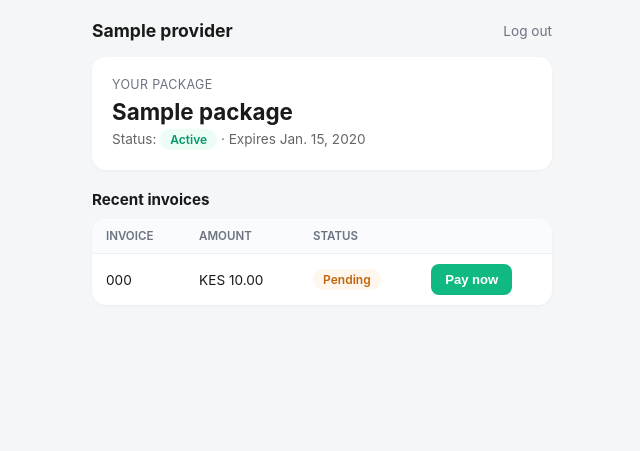
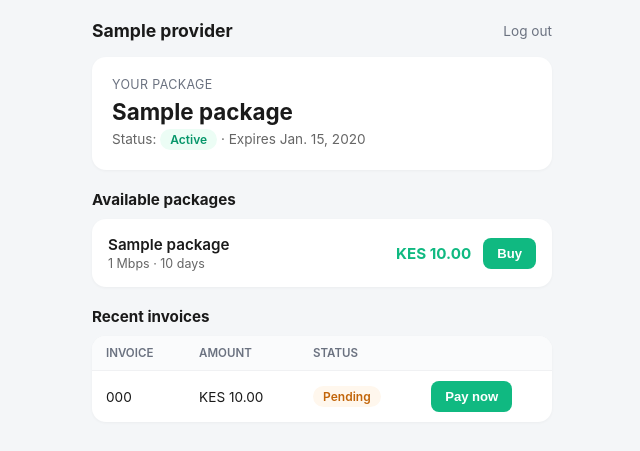
Before and after one commit to Moogi8178/FINMO_BILLING-SYSTEM, a Django app: page /customer/dashboard/ in a window 1280 px wide. Shown: the top 451 px of the page, without its empty margins (318-958 px from the left). Run offline with Django 5.2, Linux system fonts and the light colour scheme; a user stored in the database is signed in; tables that the repository leaves empty hold one stand-in row (values such as "Sample post"); parts of the project's set-up code (start-up, migrations or seed data) failed here and were passed over.

Commit message:
Enhance customer dashboard with package selection
Added a section for available packages with cards for each package, including a buy button. Updated the payment handling for existing invoices.

```diff
--- a/templates/billing/customer_dashboard.html
+++ b/templates/billing/customer_dashboard.html
@@ -27,6 +27,20 @@
   .btn { display:inline-block; padding:8px 14px; background:#10b981; color:#fff; border:none; border-radius:8px; font-size:0.82rem; font-weight:600; cursor:pointer; }
   .btn:hover { background:#059669; }
   .empty-hint { font-size:0.85rem; color:#6b7280; padding: 10px 14px; }
+  .packages { display:flex; flex-direction:column; gap:10px; }
+  .package-card {
+    background:#fff; border-radius:14px; padding:16px; box-shadow:0 1px 3px rgba(0,0,0,0.04);
+    display:flex; align-items:center; justify-content:space-between;
+  }
+  .package-card .name { font-weight:600; font-size:0.95rem; }
+  .package-card .meta { font-size:0.78rem; color:#666; margin-top:2px; }
+  .package-card .price { font-weight:700; color:#10b981; font-size:0.95rem; margin-right:12px; }
+  .package-right { display:flex; align-items:center; }
+  .status-banner {
+    display:none; background:#fff7ed; color:#9a6700; padding:12px 16px; border-radius:10px;
+    font-size:0.85rem; margin-bottom:16px; font-weight:600;
+  }
+  .status-banner.show { display:block; }
 </style>
 </head>
 <body>
@@ -35,6 +49,8 @@
     <h1>{{ provider.business_name }}</h1>
     <a href="{% url 'customer-logout' %}">Log out</a>
   </div>
+
+  <div id="status-banner" class="status-banner"></div>
 
   <div class="card">
     <div class="label">Your package</div>
@@ -46,6 +62,25 @@
   </div>
 
   {% csrf_token %}
+
+  <div class="section-title">Available packages</div>
+  <div class="packages">
+    {% for pkg in packages %}
+    <div class="package-card">
+      <div>
+        <div class="name">{{ pkg.name }}</div>
+        <div class="meta">{{ pkg.speed_mbps }} Mbps &middot; {{ pkg.duration_days }} days</div>
+      </div>
+      <div class="package-right">
+        <div class="price">KES {{ pkg.price }}</div>
+        <button class="btn" onclick="buyPackage({{ pkg.id }}, this)">Buy</button>
+      </div>
+    </div>
+    {% empty %}
+    <div class="empty-hint">No packages available right now.</div>
+    {% endfor %}
+  </div>
+
   <div class="section-title">Recent invoices</div>
   <table>
     <tr><th>Invoice</th><th>Amount</th><th>Status</th><th></th></tr>
@@ -56,7 +91,7 @@
       <td><span class="badge badge-{{ inv.status }}">{{ inv.get_status_display }}</span></td>
       <td>
         {% if inv.status == 'pending' %}
-        <button class="btn" onclick="payInvoice({{ inv.id }}, this)">Pay now</button>
+        <button class="btn" onclick="payExistingInvoice({{ inv.id }}, this)">Pay now</button>
         {% endif %}
       </td>
     </tr>
@@ -72,7 +107,56 @@ function getCookie(name) {
   const parts = value.split(`; ${name}=`);
   if (parts.length === 2) return parts.pop().split(';').shift();
 }
-function payInvoice(invoiceId, btn) {
+
+function showBanner(text) {
+  const banner = document.getElementById('status-banner');
+  banner.textContent = text;
+  banner.classList.add('show');
+}
+
+function pollPaymentStatus(paymentId) {
+  fetch('/api/payments/' + paymentId + '/status/')
+    .then(function(r) { return r.json(); })
+    .then(function(data) {
+      if (data.status === 'completed') {
+        showBanner('Payment successful! Reloading...');
+        setTimeout(function() { location.reload(); }, 1500);
+      } else if (data.status === 'failed' || data.status === 'cancelled') {
+        showBanner(data.result_desc || 'Payment did not go through. Try again.');
+      } else {
+        setTimeout(function() { pollPaymentStatus(paymentId); }, 3000);
+      }
+    })
+    .catch(function() { setTimeout(function() { pollPaymentStatus(paymentId); }, 5000); });
+}
+
+function buyPackage(packageId, btn) {
+  btn.disabled = true;
+  btn.textContent = 'Sending...';
+  fetch('/customer/buy/' + packageId + '/', {
+    method: 'POST',
+    headers: { 'X-CSRFToken': getCookie('csrftoken') },
+  })
+  .then(function(r) { return r.json(); })
+  .then(function(data) {
+    if (data.error) {
+      alert(data.error);
+      btn.disabled = false;
+      btn.textContent = 'Buy';
+    } else {
+      showBanner('Check your phone — enter your M-Pesa PIN to complete payment.');
+      btn.textContent = 'Check phone';
+      pollPaymentStatus(data.payment_id);
+    }
+  })
+  .catch(function() {
+    alert('Something went wrong.');
+    btn.disabled = false;
+    btn.textContent = 'Buy';
+  });
+}
+
+function payExistingInvoice(invoiceId, btn) {
   btn.disabled = true;
   btn.textContent = 'Sending...';
   fetch('/api/mpesa/stkpush/', {
@@ -90,7 +174,9 @@ function payInvoice(invoiceId, btn) {
       btn.disabled = false;
       btn.textContent = 'Pay now';
     } else {
-      btn.textContent = 'Check your phone';
+      showBanner('Check your phone — enter your M-Pesa PIN to complete payment.');
+      btn.textContent = 'Check phone';
+      pollPaymentStatus(data.payment_id);
     }
   })
   .catch(function() {
```
